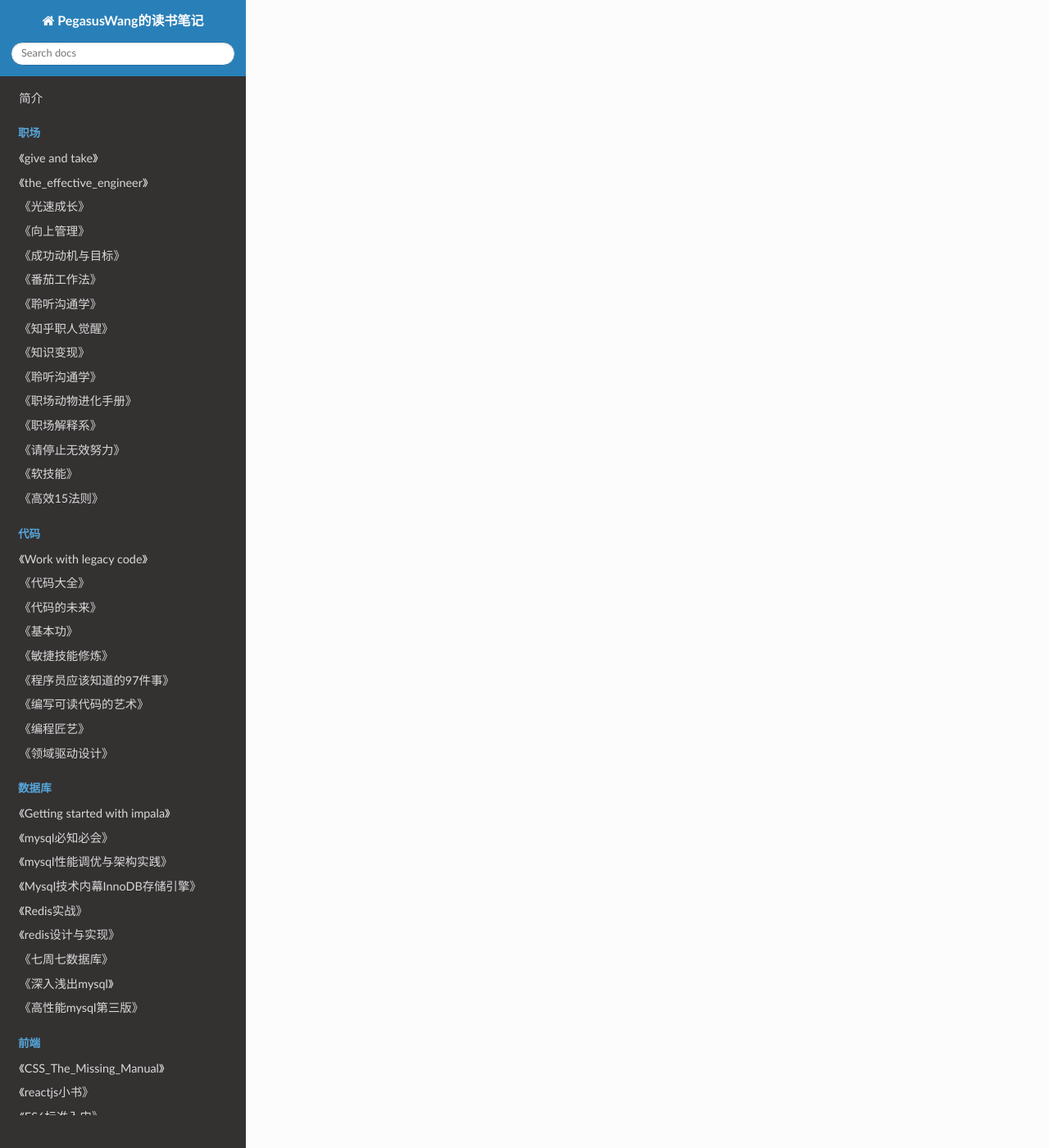
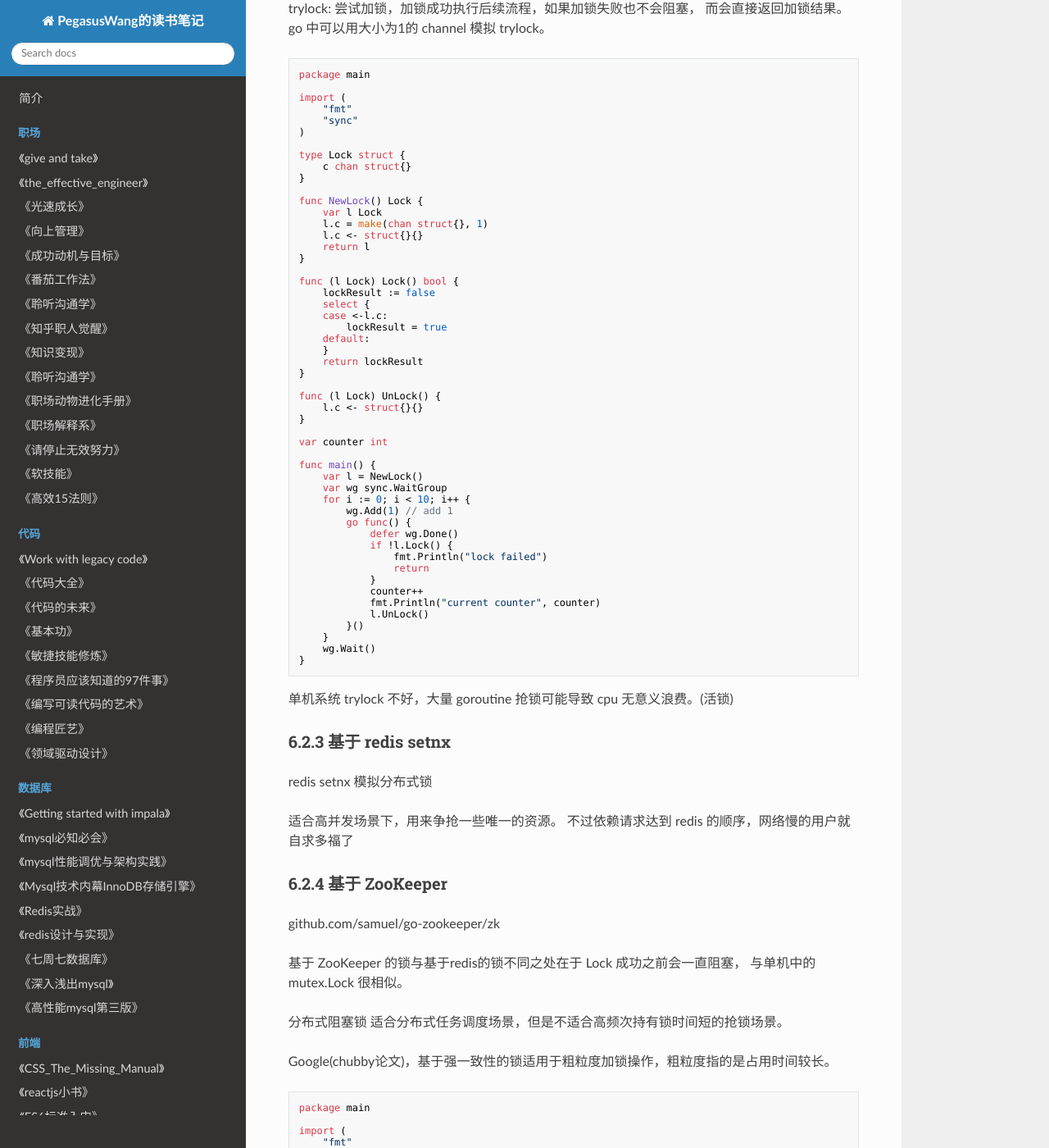
Before and after one commit to PegasusWang/booknotes, an MkDocs documentation site: the page built from docs/golang/advanced-go-programming-book/advanced-go-programming.md, in a window 1280 px wide and 1400 px high, scrolled down 13565 px. Shown: the whole window at 82% size. Built offline with MkDocs 1.6.1, drawn with Linux system fonts in a browser that asks for light colours; nearby versions of some CDN libraries; old or Windows-style settings are respelled for this version of MkDocs; some of the changed text lies outside the part shown.

Commit message:
go 分布式锁方案

````diff
--- a/docs/golang/advanced-go-programming-book/advanced-go-programming.md
+++ b/docs/golang/advanced-go-programming-book/advanced-go-programming.md
@@ -640,3 +640,182 @@
 	bi := BusinessInstance[businessType]
 }
 ```
+
+## 5.9 灰度发布和A/B test
+
+恢复一般两种方式实现：
+
+- 分批次部署实现灰度发布。1-2-4-8-32... 个机器。通过观察日志和监控系统发现错误
+- 通过业务规则进行灰度发布。比如针对用户 id 取模，落在一定范围内的执行相关逻辑
+
+如果使用哈希算法，需要注意性能和均匀度。
+
+
+
+# 6 分布式系统
+
+## 6.1 分布式 id 生成器
+
+twitter snowflake 算法
+
+![](./snowflake.png)
+
+github.com/bwmarrin/snowflake 轻量级的snowflake实现。
+
+sonyflake sony一个开源项目，思路和snowflake类似，分配上有所不同
+
+github.com/sony/sonyflake
+
+
+## 6.2 分布式锁
+
+```go
+package main
+
+import (
+	"fmt"
+	"os"
+
+	"github.com/bwmarrin/snowflake"
+)
+
+func main() {
+	n, err := snowflake.NewNode(1)
+	if err != nil {
+		fmt.Println(err)
+		os.Exit(1)
+	}
+
+	for i := 0; i < 3; i++ {
+		id := n.Generate()
+		fmt.Println("id", id)
+		fmt.Println(
+			"node: ", id.Node(),
+			"step: ", id.Step(),
+			"time: ", id.Time(),
+			"\n",
+		)
+	}
+}
+```
+
+
+### 6.2.1 进程内加锁
+
+
+trylock: 尝试加锁，加锁成功执行后续流程，如果加锁失败也不会阻塞，
+而会直接返回加锁结果。go 中可以用大小为1的 channel 模拟 trylock。
+
+```go
+package main
+
+import (
+	"fmt"
+	"sync"
+)
+
+type Lock struct {
+	c chan struct{}
+}
+
+func NewLock() Lock {
+	var l Lock
+	l.c = make(chan struct{}, 1)
+	l.c <- struct{}{}
+	return l
+}
+
+func (l Lock) Lock() bool {
+	lockResult := false
+	select {
+	case <-l.c:
+		lockResult = true
+	default:
+	}
+	return lockResult
+}
+
+func (l Lock) UnLock() {
+	l.c <- struct{}{}
+}
+
+var counter int
+
+func main() {
+	var l = NewLock()
+	var wg sync.WaitGroup
+	for i := 0; i < 10; i++ {
+		wg.Add(1) // add 1
+		go func() {
+			defer wg.Done()
+			if !l.Lock() {
+				fmt.Println("lock failed")
+				return
+			}
+			counter++
+			fmt.Println("current counter", counter)
+			l.UnLock()
+		}()
+	}
+	wg.Wait()
+}
+```
+
+单机系统 trylock 不好，大量 goroutine 抢锁可能导致 cpu 无意义浪费。(活锁)
+
+### 6.2.3 基于 redis setnx
+
+redis setnx 模拟分布式锁
+
+适合高并发场景下，用来争抢一些唯一的资源。
+不过依赖请求达到 redis 的顺序，网络慢的用户就自求多福了
+
+
+### 6.2.4 基于 ZooKeeper
+
+github.com/samuel/go-zookeeper/zk
+
+基于 ZooKeeper 的锁与基于redis的锁不同之处在于 Lock 成功之前会一直阻塞，
+与单机中的 mutex.Lock 很相似。
+
+分布式阻塞锁 适合分布式任务调度场景，但是不适合高频次持有锁时间短的抢锁场景。
+
+Google(chubby论文)，基于强一致性的锁适用于粗粒度加锁操作，粗粒度指的是占用时间较长。
+
+```go
+package main
+
+import (
+	"fmt"
+	"time"
+
+	"github.com/samuel/go-zookeeper/zk"
+)
+
+func main() {
+	c, _, err := zk.Connect([]string{"127.0.0.1"}, time.Second)
+	if err != nil {
+		panic(err)
+	}
+	l := zk.NewLock(c, "/lock", zk.WorldACL(zk.PermAll))
+	err = l.Lock()
+	if err != nil {
+		panic(err)
+	}
+	fmt.Println("lock success, do your logic")
+	time.Sleep(time.Second * 10)
+
+	l.UnLock()
+	fmt.Println("unlock success, finish your logic")
+}
+```
+
+### 6.2.5 基于 etcd
+
+类似 ZooKeeper 的组件
+
+github.com/zieckey/etcdsync
+
+
+
+根据性能和可靠性、运维成本等仔细权衡使用哪一种分布式锁方案。
````
Also changed, not shown: docs/golang/advanced-go-programming-book/snowflake.png (added).
